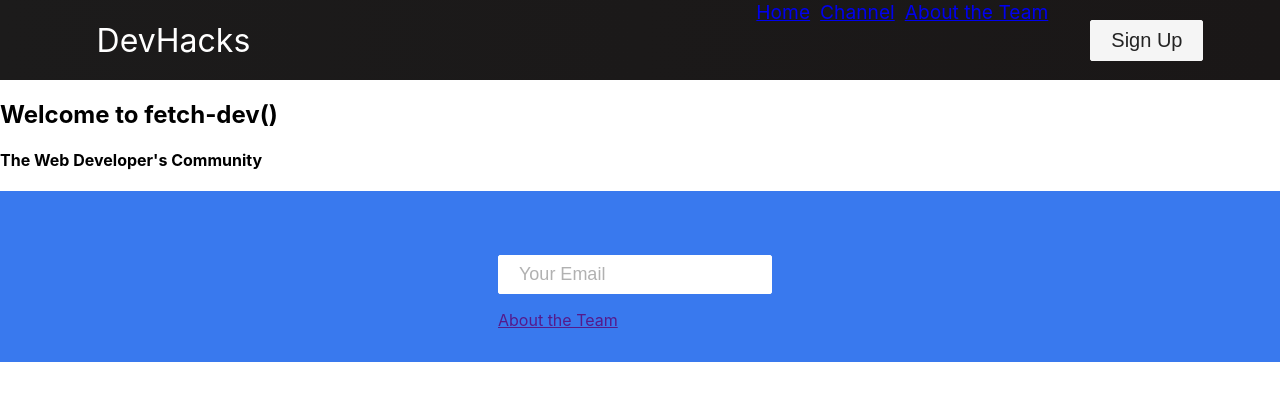
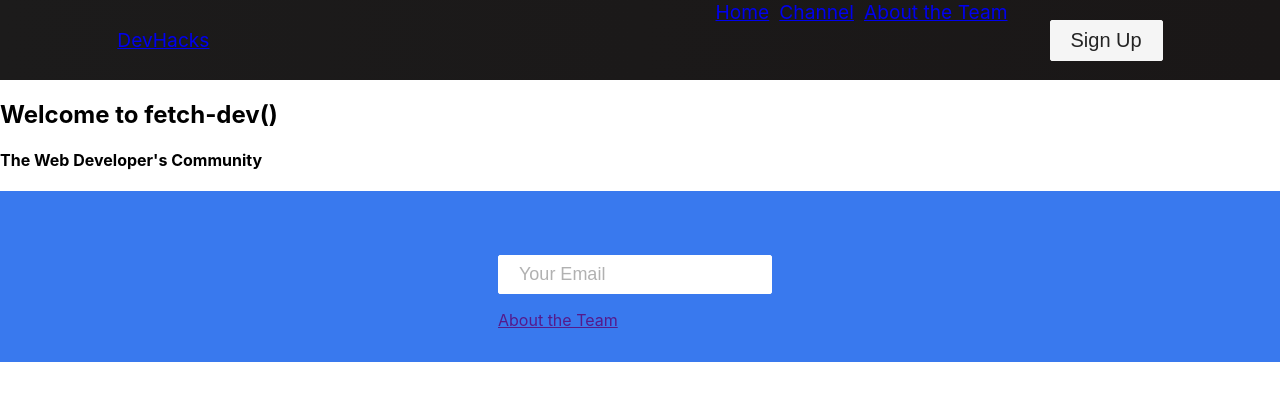
Before and after one commit to naldridge/Capstone-Project, a React (Create React App) app: page / in a window 1280 px wide. Shown: the top 400 px of the page. Built offline with nearby package versions, Linux system fonts and the light colour scheme; the HTML template or start-up script is replaced by a standard one.

Commit message:
editing css

```diff
--- a/src/App.css
+++ b/src/App.css
@@ -2,12 +2,13 @@
   box-sizing: border-box;
   margin: 0;
   padding: 0;
-  font-family: "PT Sans", sans-serif;
+  color: #a01a58;
 }
 
 .home,
 .channels {
   display: flex;
+  color: #723c70;
   height: 90vh;
   align-items: center;
   justify-content: center;
@@ -15,19 +16,17 @@
 }
 
 .about-the-team {
-  background-image: url("/images/img-1.jpg");
   background-position: center;
   background-size: fill;
   background-repeat: no-repeat;
-  color: #fff;
+  color: #455e89;
   font-size: 100px;
 }
 
 .sign-up {
-  background-image: url("/images/img-8.jpg");
   background-position: center;
   background-size: cover;
   background-repeat: no-repeat;
-  color: #fff;
+  color: #0091ad;
   font-size: 100px;
 }
--- a/src/components/Navbar.css
+++ b/src/components/Navbar.css
@@ -18,22 +18,6 @@
   max-width: 1500px;
 }
 
-.navbar-logo {
-  color: #fff;
-  justify-self: start;
-  margin-left: 20px;
-  cursor: pointer;
-  text-decoration: none;
-  font-size: 2rem;
-  display: flex;
-  align-items: center;
-}
-
-.fa-typo3 {
-  margin-left: 0.5rem;
-  font-size: 1.8rem;
-}
-
 .nav-menu {
   display: grid;
   grid-template-columns: repeat(4, auto);
@@ -47,6 +31,7 @@
 
 .nav-item {
   height: 80px;
+  color: black;
 }
 
 .nav-links {
```
